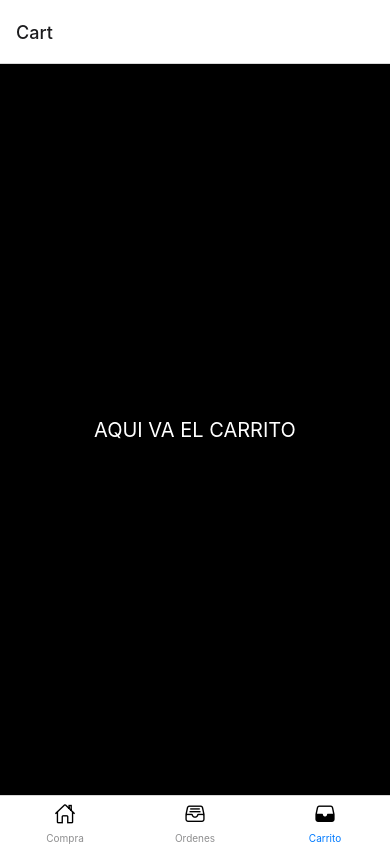
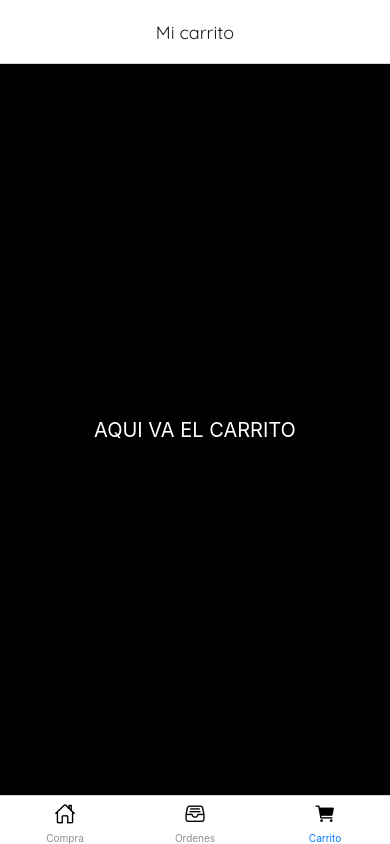
Before and after one commit to ClaudiaSimonetti/eldonapp, a React Native app: screen /CartTab in a window 390 px wide. Built offline with nearby package versions, Linux system fonts and the light colour scheme.

Commit message:
cambios en navigation

```diff
--- a/navigation/cart.js
+++ b/navigation/cart.js
@@ -8,7 +8,17 @@ const Stack = createNativeStackNavigator();
 const CartNavigator =()=>{
     return(
         <Stack.Navigator initialRouteName='Cart'>
-            <Stack.Screen name="Cart" component={Cart}/>
+            <Stack.Screen
+                name="Cart"
+                component={Cart}
+                options={{
+                    title: "Mi carrito",
+                    headerTitleAlign: 'center',
+                    headerTitleStyle: {
+                        fontFamily: 'Quicksand',
+                    },
+                }}
+            />
         </Stack.Navigator>
     )
 };
--- a/navigation/orders.js
+++ b/navigation/orders.js
@@ -4,11 +4,20 @@ import Orders from '../screens/orders/orders.js'
 
 const Stack = createNativeStackNavigator();
 
-
 const OrderNavigator =()=>{
     return(
         <Stack.Navigator initialRouteName='Orders'>
-            <Stack.Screen name="Orders" component={Orders}/>
+            <Stack.Screen
+                name="Orders"
+                component={Orders}
+                options={{
+                    title: "Mis ordenes",
+                    headerTitleAlign: 'center',
+                    headerTitleStyle: {
+                        fontFamily: 'Quicksand',
+                    },
+                }}
+                />
         </Stack.Navigator>
     )
 };
--- a/navigation/tabs.js
+++ b/navigation/tabs.js
@@ -38,7 +38,7 @@ function Tabs(){
                 options={{title:"Carrito",
                         tabBarIcon:({focused})=>(
                             <Ionicons
-                                name={focused ? "file-tray" : "file-tray-full-outline"}
+                                name={focused ? "cart" : "cart-outline"}
                                 size={22}
                             />)
                 }}
```
